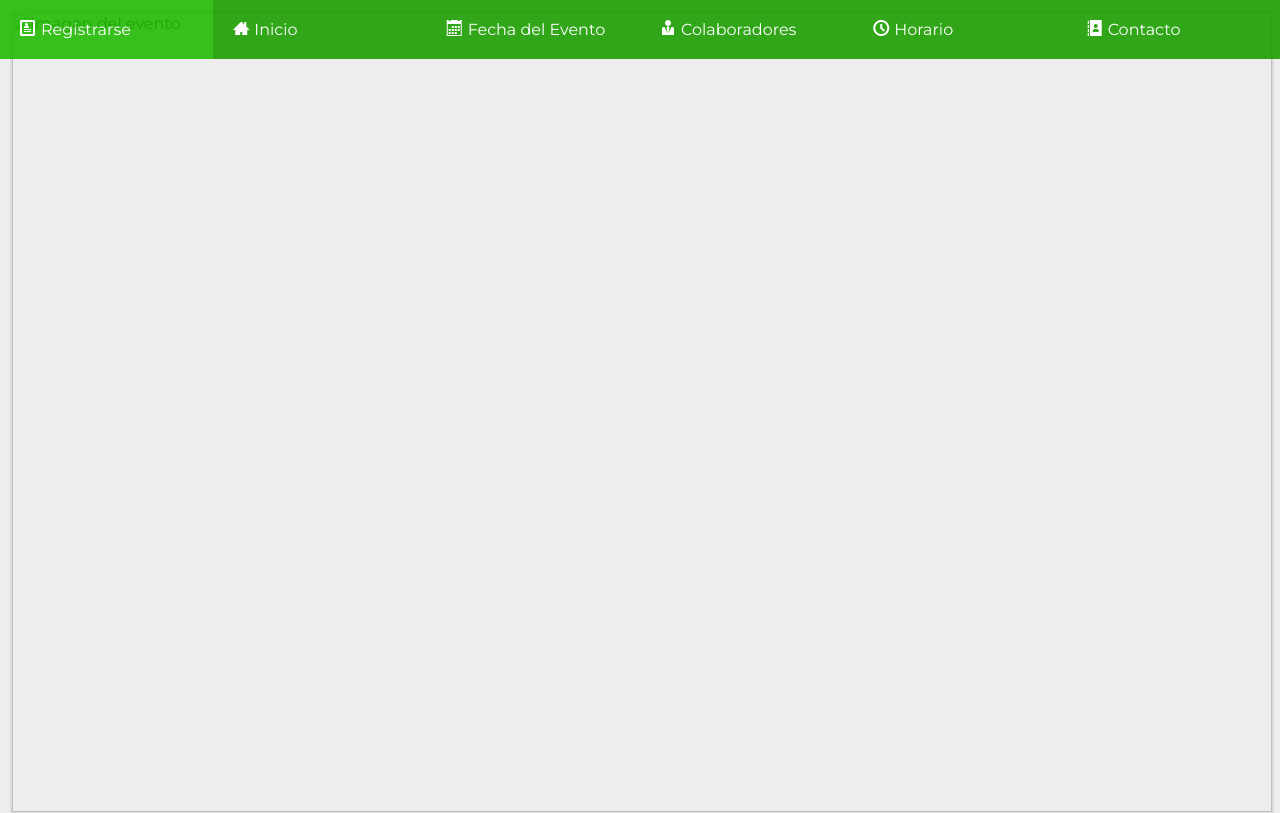
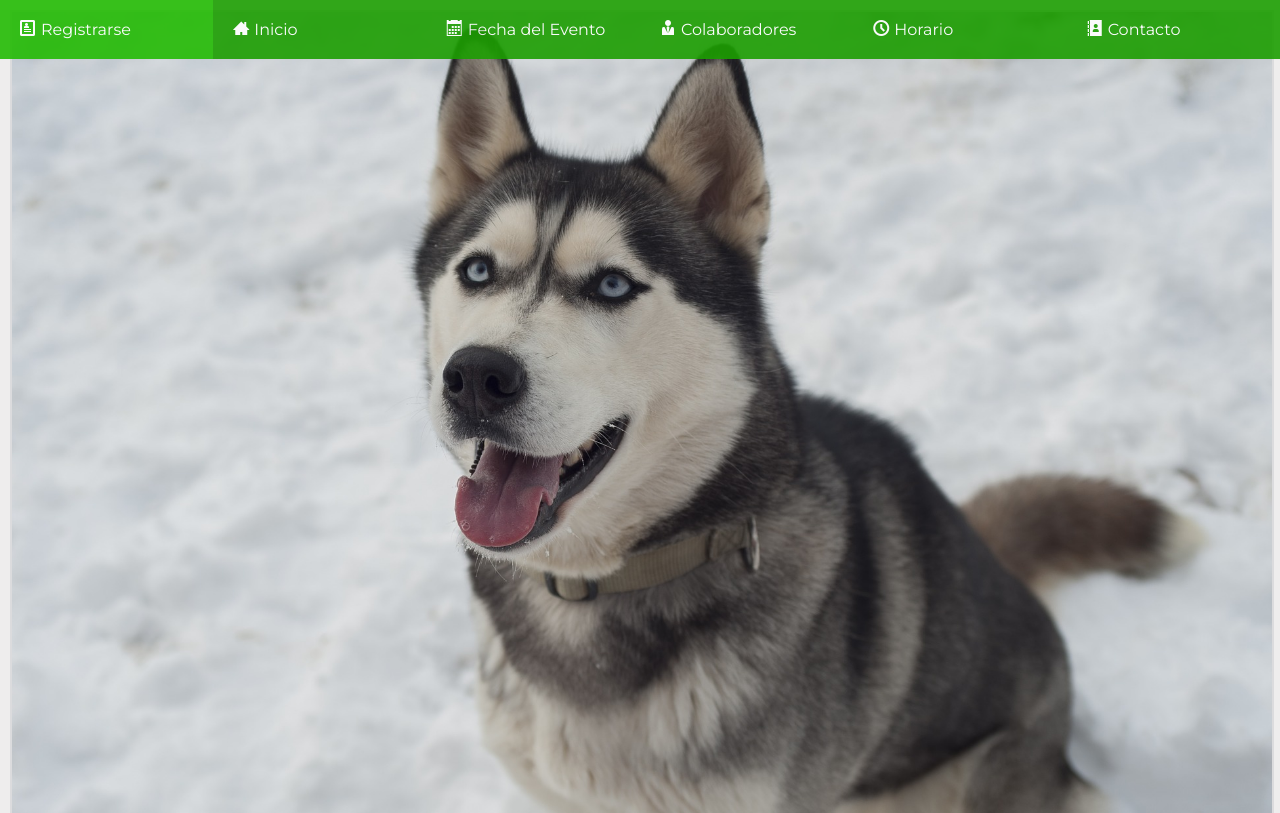
Before and after one commit to xXAntonioXx/EventoEmpresaBack, a website: page views/index.html in a window 1280 px wide. Shown: the top 813 px of the page. Drawn offline with nearby package versions, Linux system fonts and the light colour scheme; files that its build step writes are made by us from their sources; files whose address does not match are found by name; a web font is replaced by a local one.

Commit message:
fixing deploy details

```diff
--- a/views/index.html
+++ b/views/index.html
@@ -32,7 +32,7 @@
 <body>
 
   <div id="banner">
-    <img src="Imagenes//image.jpg" alt="Imagen del evento" class="ImagenEvento">
+    <img src="/Imagenes/image.jpg" alt="Imagen del evento" class="ImagenEvento">
   </div>
   </header>
 
```
